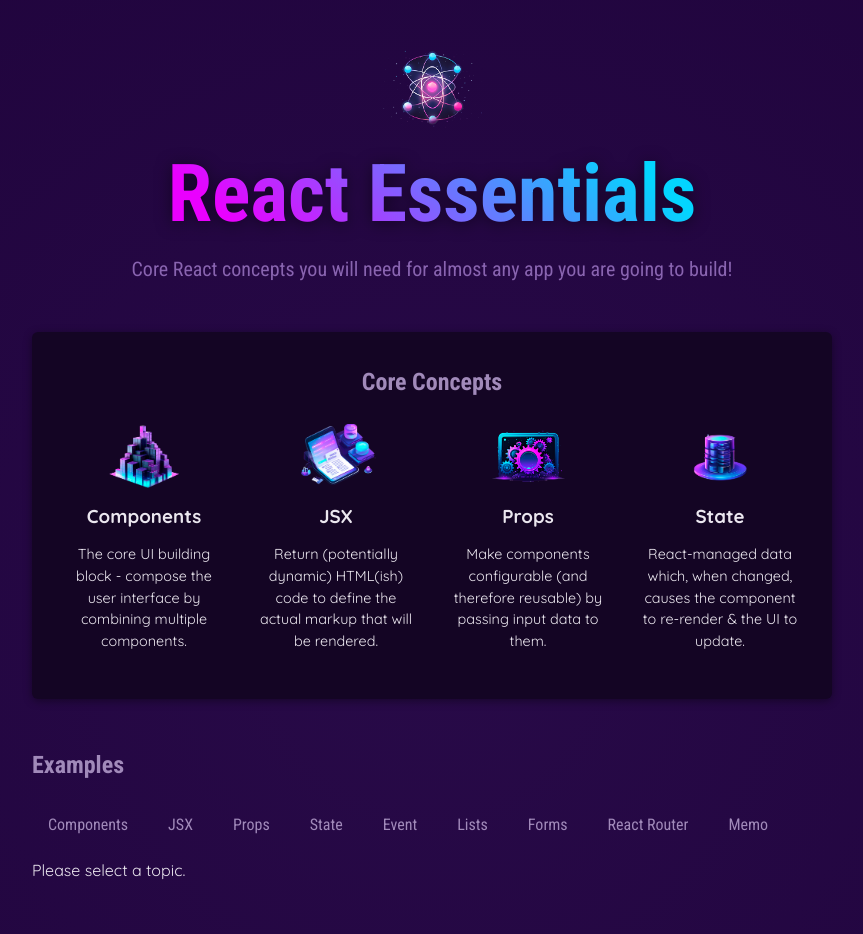
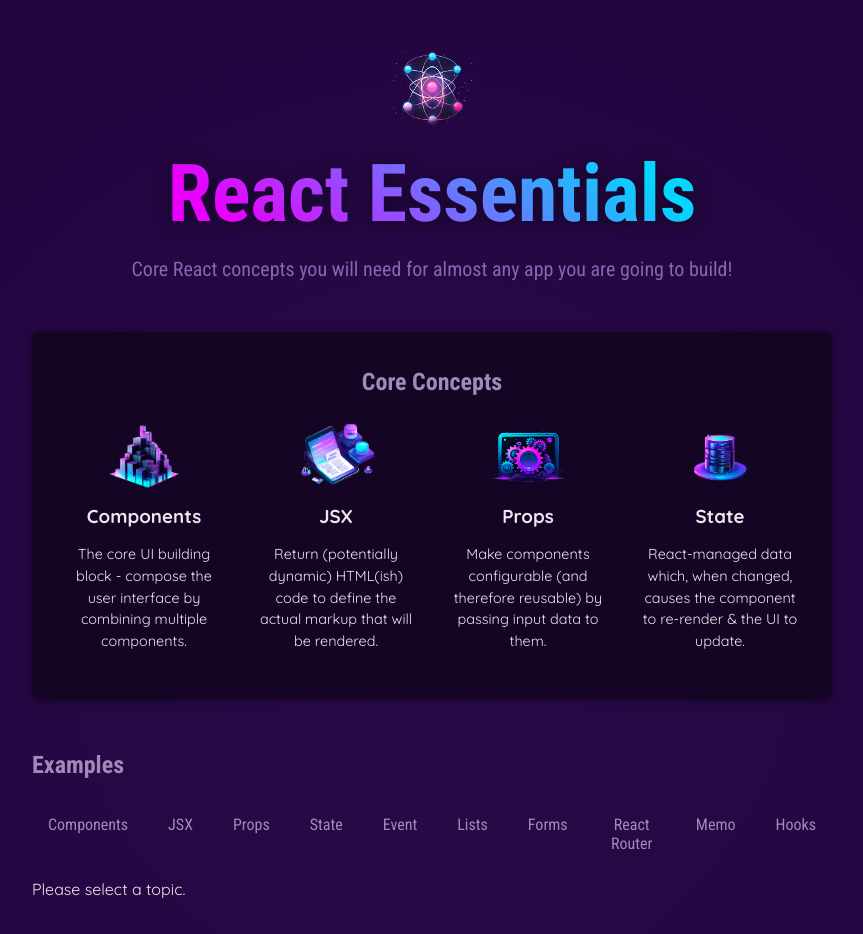
Before and after one commit to Vargos98/react-essentials, a React (Vite) app: page / in a window 1280 px wide. Shown: the top 934 px of the page, without its empty margins (208-1071 px from the left). Built offline with nearby package versions, Linux system fonts and the light colour scheme.

Commit message:
Update App.jsx
Created a button which renders data and code related to Hooks.

```diff
--- a/src/App.jsx
+++ b/src/App.jsx
@@ -52,6 +52,8 @@ function App() {
               onSelect={() => handleSelect('router')}>React Router</TabButton>
             <TabButton isSelected={selectedTopic === 'memo'}
               onSelect={() => handleSelect('memo')}>Memo</TabButton>
+             <TabButton isSelected={selectedTopic === 'hooks'}
+              onSelect={() => handleSelect('hooks')}>Hooks</TabButton>
           </menu>
           {!selectedTopic ? <p>Please select a topic.</p> : <div id="tab-content">
 
```
